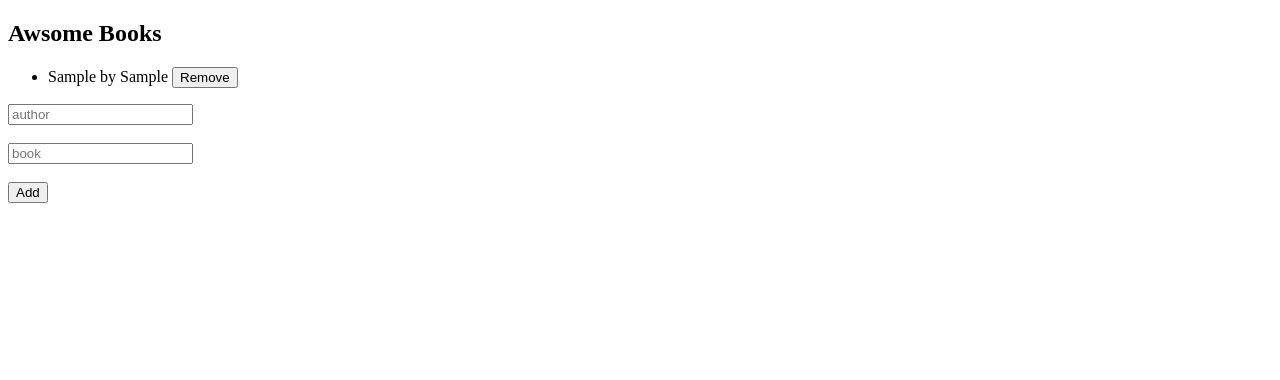
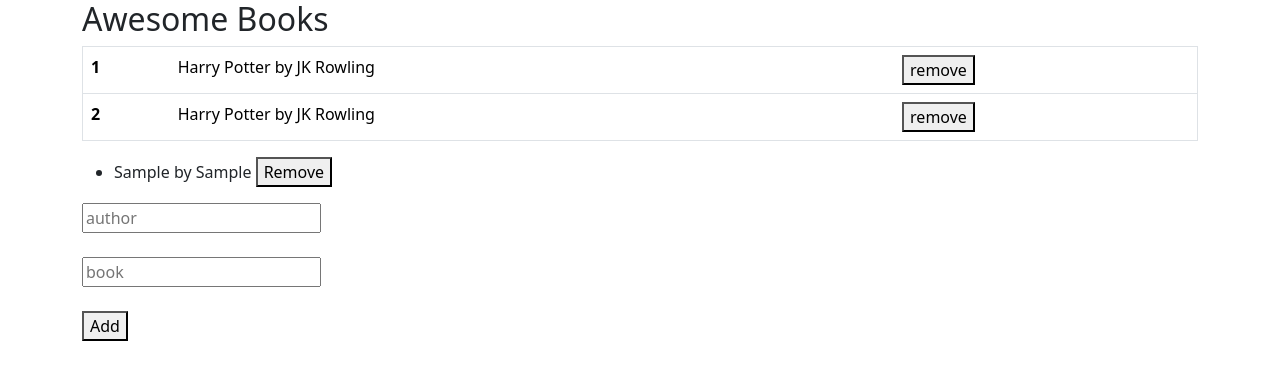
Before and after one commit to danielamoreno699/Collection_book_project, a website: page index.html in a window 1280 px wide. Both pictures are taken after typing "Sample", "Sample" into the empty fields and a click on the button "Add". Drawn offline with nearby package versions, Linux system fonts and the light colour scheme.

Commit message:
Add bootrap table in html

```diff
--- a/index.css
+++ b/index.css
@@ -1,3 +1,7 @@
-.remove {
-  display: none;
+
+.table{
+  width: 67%;
+    background-color: #e0ebe0;
+    margin: auto;
+    border: 1px solid;
 }
--- a/index.html
+++ b/index.html
@@ -5,11 +5,31 @@
     <meta http-equiv="X-UA-Compatible" content="IE=edge" />
     <meta name="viewport" content="width=device-width" />
     <script src="index.js" defer></script>
+    <script src="https://cdn.jsdelivr.net/npm/bootstrap@5.3.0-alpha1/dist/js/bootstrap.bundle.min.js" integrity="sha384-w76AqPfDkMBDXo30jS1Sgez6pr3x5MlQ1ZAGC+nuZB+EYdgRZgiwxhTBTkF7CXvN" crossorigin="anonymous" defer></script>
     <link rel="stylesheet" href="index.css" />
+    <link href="https://cdn.jsdelivr.net/npm/bootstrap@5.3.0-alpha1/dist/css/bootstrap.min.css" rel="stylesheet" integrity="sha384-GLhlTQ8iRABdZLl6O3oVMWSktQOp6b7In1Zl3/Jr59b6EGGoI1aFkw7cmDA6j6gD" crossorigin="anonymous">
     <title>Book List Colleciton</title>
   </head>
   <body>
-    <h2>Awsome Books</h2>
+
+    <div class="container justify-content-md-center">
+
+      <h2>Awesome Books</h2>
+
+    <table class="table w60">
+      <tbody>
+        <tr>
+          <th scope="row">1</th>
+          <td>Harry Potter by JK Rowling </td>
+          <td><button>remove</button> </td>
+        </tr>
+        <tr>
+          <th scope="row">2</th>
+          <td>Harry Potter by JK Rowling </td>
+          <td><button>remove</button> </td>
+        </tr>
+      </tbody>
+    </table>
 
     <ul class="ul-list" id="ul-list"></ul>
 
@@ -22,5 +42,12 @@
       <br />
       <button type="submit" id="btnAdd">Add</button>
     </form>
+
+
+
+    </div>
+
+
+
   </body>
 </html>
--- a/index.js
+++ b/index.js
@@ -1,3 +1,4 @@
+/* eslint-disable max-classes-per-file */
 class Book {
   constructor(title, author) {
     this.title = title;
@@ -6,6 +7,7 @@
 }
 
 class UI {
+  // eslint-disable-next-line class-methods-use-this
   addBookToTheList(book) {
     const ul = document.getElementById('ul-list');
 
@@ -16,16 +18,17 @@
     <span class="author">${book.author}</span>
     <button class="delete">Remove</button>
   `;
+    // return li
     ul.insertBefore(li, ul.firstChild);
   }
 
-  removeBook(target) {
+  removeBook =(target) => {
     if (target.className === 'delete') {
       target.parentElement.remove();
     }
-    console.log('click1');
   }
 
+  // eslint-disable-next-line class-methods-use-this
   clearFieldsInputs() {
     const author = document.getElementById('author');
     const title = document.getElementById('book');
@@ -47,7 +50,7 @@
 
   static displayBooks() {
     const books = Store.getBooks();
-    books.forEach(function (book) {
+    books.forEach((book) => {
       const ui = new UI();
       ui.addBookToTheList(book);
     });
@@ -63,12 +66,11 @@
     const books = Store.getBooks();
 
     books.splice(index, 1);
-    //console.log('click2')
     localStorage.setItem('books', JSON.stringify(books));
   }
 }
 
-document.addEventListener('DOMContentLoaded', function () {
+document.addEventListener('DOMContentLoaded', () => {
   Store.displayBooks();
 });
 
@@ -78,10 +80,10 @@
   const author = document.getElementById('author').value;
   const title = document.getElementById('book').value;
 
-  //instantiate book
+  // instantiate book
   const book = new Book(author, title);
 
-  //instantiate UI
+  // instantiate UI
   const ui = new UI();
 
   if (author === '' || title === '') {
@@ -94,17 +96,14 @@
   event.preventDefault();
 });
 
-//event listening for delete book
-document.getElementById('ul-list').addEventListener('click', function (e) {
+// event listening for delete book
+document.getElementById('ul-list').addEventListener('click', (e) => {
   const ui = new UI();
   ui.removeBook(e.target);
   const bookTitle = e.target.parentElement.querySelector('.title').textContent;
-  const bookAuthor =
-    e.target.parentElement.querySelector('.author').textContent;
+  const bookAuthor = e.target.parentElement.querySelector('.author').textContent;
   const books = Store.getBooks();
-  const index = books.findIndex(
-    (book) => book.title === bookTitle && book.author === bookAuthor
-  );
+  const index = books.findIndex((book) => book.title === bookTitle && book.author === bookAuthor);
   Store.removeBookFromStore(index);
   e.preventDefault();
 });
```
